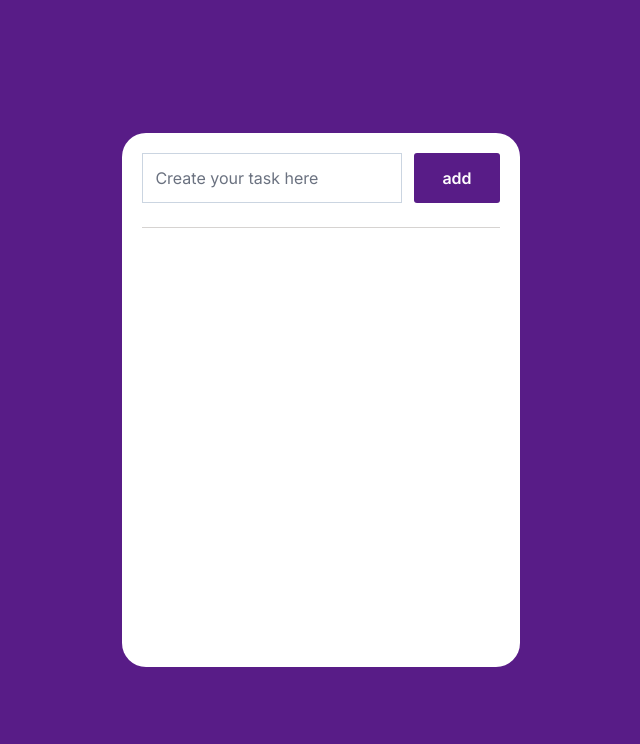
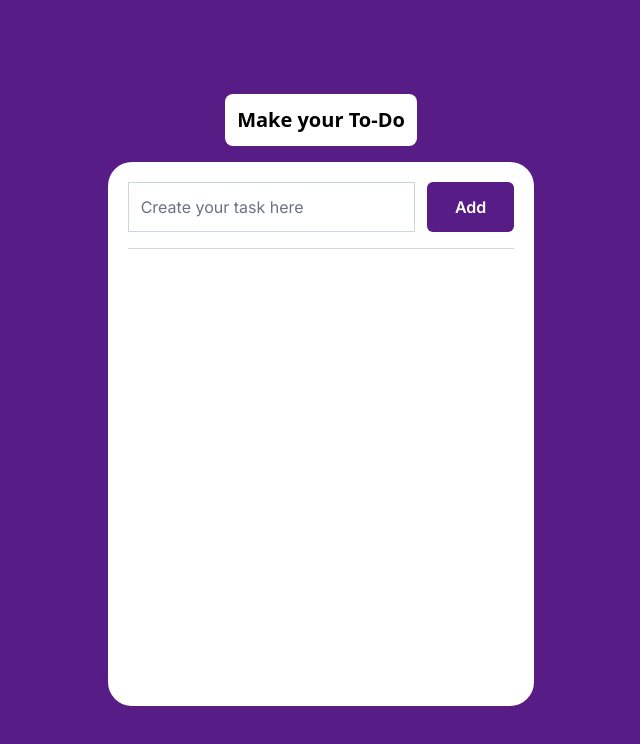
Before and after one commit to rajendrakbanjara/ToDoList, a Next.js app: page / in a window 1280 px wide. Shown: the top 744 px of the page, without its empty margins (319-959 px from the left). Built offline with nearby package versions, Linux system fonts and the light colour scheme.

Commit message:
initial commit

```diff
--- a/app/components/Body.tsx
+++ b/app/components/Body.tsx
@@ -1,9 +1,9 @@
-"use client";
+"use client"
 import React, { useState } from "react";
 import TodoList from "./TodoList";
+
 export default function Body() {
   const [inputList, setInputList] = useState("");
-  // const [Items, setItems] = useState([]);
   const [Items, setItems] = useState<string[]>([]);
 
   const itemEvent = (event: any) => {
@@ -11,58 +11,49 @@ export default function Body() {
   };
 
   const listOfItem = () => {
-    setItems((oldItems) => {
-      return [...oldItems, inputList];
-    });
+    setItems((oldItems) => [...oldItems, inputList]);
+    setInputList("");
   };
 
-  // function for delete button
   const deleteItems = (id: any) => {
-    setItems((oldItems) => {
-      return oldItems.filter((arrElem, index) => {
-        return index !== id;
-      });
-    });
+    setItems((oldItems) => oldItems.filter((_, index) => index !== id));
   };
+
   return (
-    // main body
-    <div className="bg-purple-900">
-      {/*Main Card div */}
-      <div className="flex items-center justify-center h-screen">
-        {/* card content */}
-        <div className="bg-white min-w-max p-5 rounded-3xl h-2/3">
-          {/* input elements */}
-          <div className="flex">
+    <div className="bg-purple-900 min-h-screen flex flex-col items-center justify-center">
+      <div className="ToDoListHeading font-sans font-semibold bg-white rounded-lg p-3 mb-4 text-xl">Make your To-Do</div>
+      {/* Card section */}
+      <div className="bg-white p-5 rounded-3xl w-full sm:w-2/3 lg:w-1/3  h-[34rem]">
+        {/* Input field */}
+        <div className="flex flex-col sm:flex-row mb-4">
           <input
             type="text"
             placeholder="Create your task here"
+            value={inputList}
             onChange={itemEvent}
-              className="border border-slate-300 mr-3 p-3"
+            className="border border-slate-300 p-3 mb-4 sm:mb-0 sm:mr-3 flex-grow"
           />
           <button
             type="button"
-              className="bg-purple-900 text-white font-semibold px-7 py-2 rounded-[3px]"
+            className="bg-purple-900 text-white font-semibold px-7 py-2 rounded-md"
             onClick={listOfItem}
           >
-              add
+            Add
           </button>
         </div>
-          <hr className="border-stone-300 mt-6" />
-          {/* add task */}
-          <div className="max-h-full ">
+        <hr className="border-stone-300 mb-4" />
+        {/* show data field */}
+        <div className="overflow-auto max-h-96">
           <ol>
-              {Items.map((itemVal, index) => {
-                return (
+            {Items.map((itemVal, index) => (
               <TodoList
                 key={index}
                 id={index}
                 text={itemVal}
                 onSelect={deleteItems}
               />
-                );
-              })}
+            ))}
           </ol>
-          </div>
         </div>
       </div>
     </div>
--- a/app/components/TodoList.tsx
+++ /dev/null
@@ -1,46 +0,0 @@
-import React from "react";
-import { useState } from "react";
-import { RiDeleteBin6Fill } from "react-icons/ri";
-
-
-const TodoList = (props: any) => {
-
-  //useState for mark the line
-    const [isChecked, setIsChecked] = useState(false);
-
-    const handleCheckboxChange = () => {
-      setIsChecked(!isChecked);
-    };
-
-  return (
-    <>
-      <div className="flex items-center mt-4 mb-4 pl-2 pr-2">
-        {/* <input type="radio" className=" size-6 mr-5 text-green-500" /> */}
-
-        <input
-          type="checkbox"
-          className="form-checkbox my-4 h-6 w-6 rounded-full p-3 text-green-700 checked:bg-green-700 mr-4"
-          name="radio"
-          value="1"
-          checked={isChecked}
-          onChange={handleCheckboxChange}
-        />
-
-        <li className={isChecked ? 'line-through' : ''}>{props.text}</li>
-        <div
-          className="ml-auto flex items-center"
-          onClick={() => {
-            props.onSelect(props.id);
-          }}
-        >
-          <p className="bg-slate-400 p-2 rounded-full">
-            <RiDeleteBin6Fill />
-          </p>
-        </div>
-      </div>
-      <hr className="border-stone-300" />
-    </>
-  );
-};
-
-export default TodoList;
```
Lines whose indentation alone changed are shown as unchanged.
